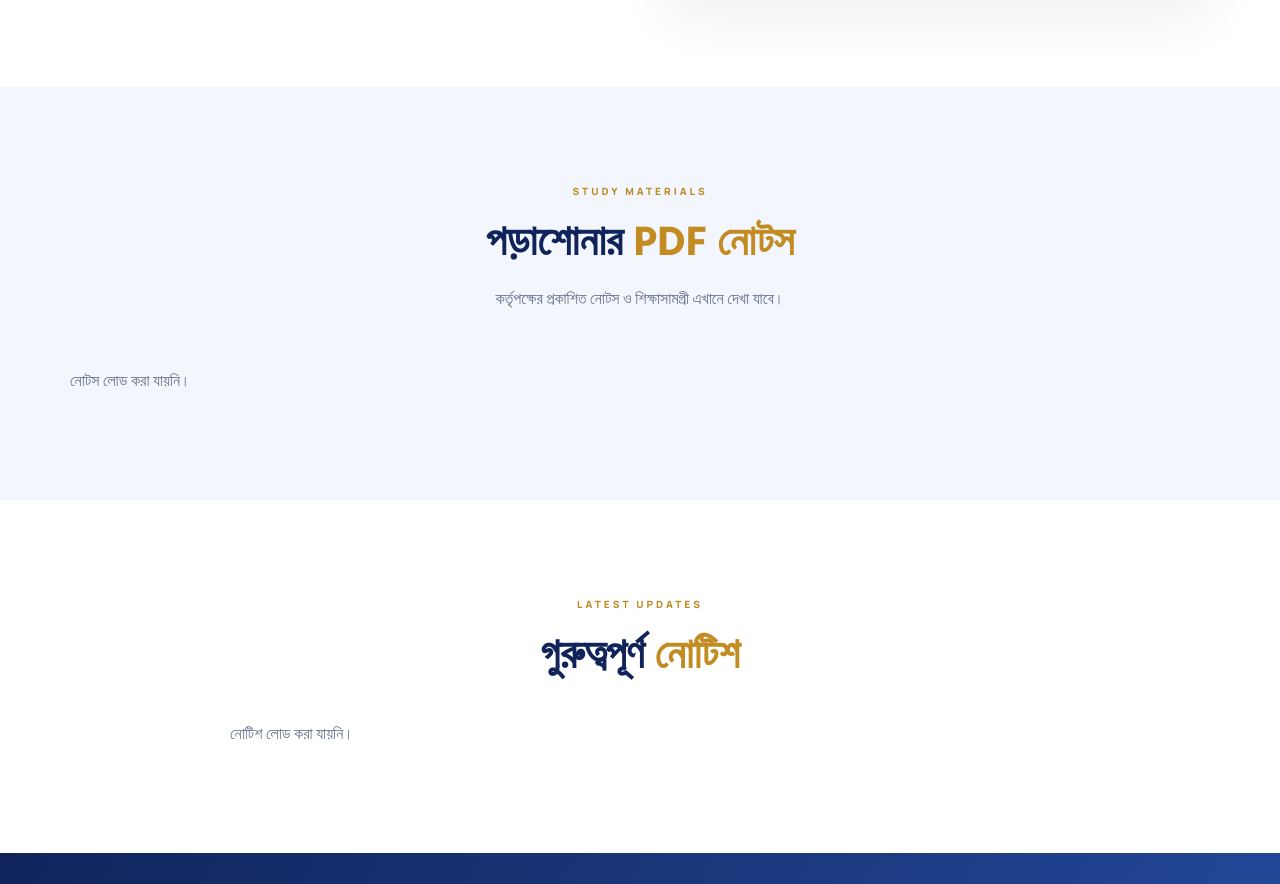
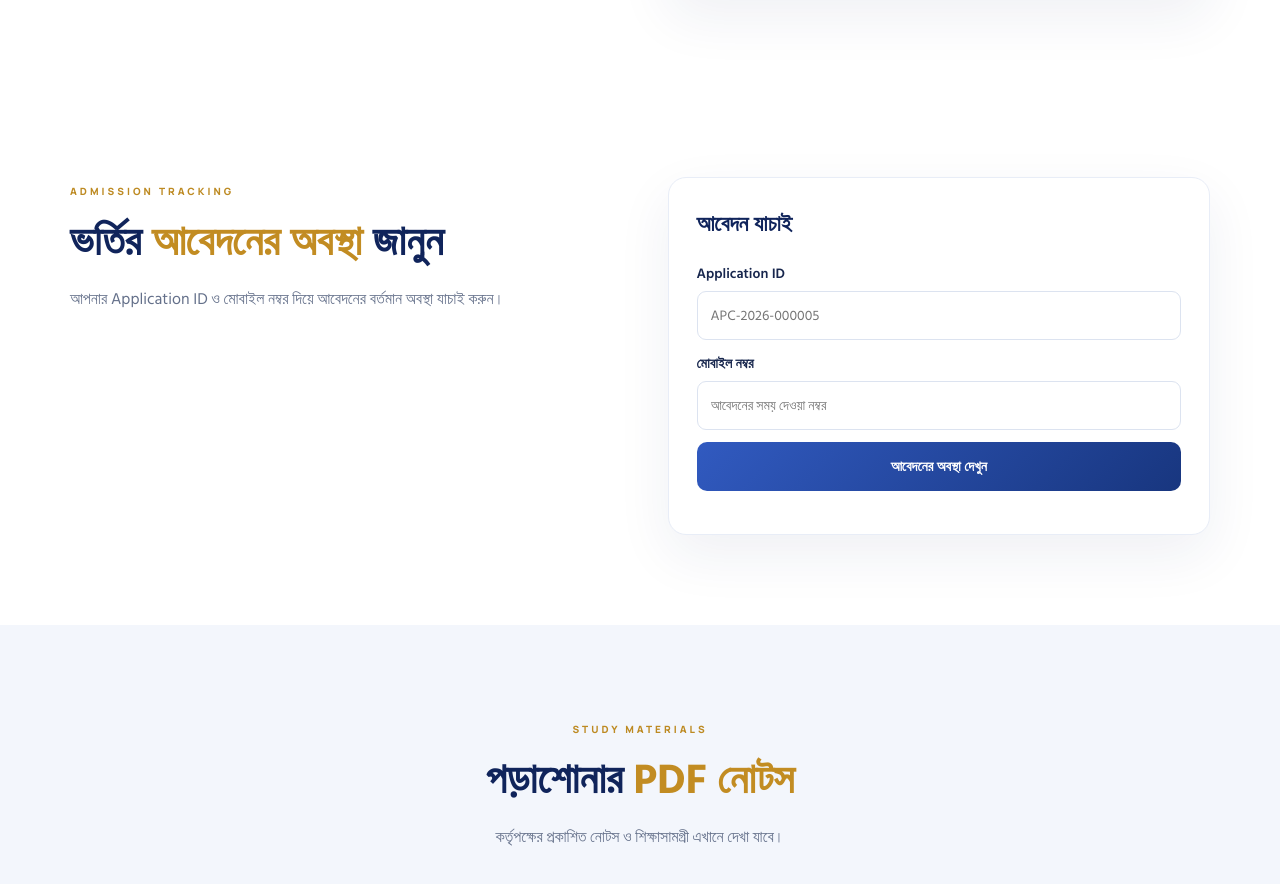
Before and after one commit to alorpothcoaching/alor-poth-coaching, a plain HTML site: page index.html in a window 1280 px wide. Shown: the part 2660-3544 px from the top of the page. Drawn offline with nearby package versions, Linux system fonts and the light colour scheme; no server answers.

Commit message:
Add admission tracking section to index.html

```diff
--- a/index.html
+++ b/index.html
@@ -81,6 +81,38 @@
       </div>
     </section>
 
+<section class="section wrap" id="admission-status">
+  <div class="two-col result-layout">
+    <div class="section-head left">
+      <span class="eyebrow dark">ADMISSION TRACKING</span>
+      <h2>ভর্তির <em>আবেদনের অবস্থা</em> জানুন</h2>
+      <p>আপনার Application ID ও মোবাইল নম্বর দিয়ে আবেদনের বর্তমান অবস্থা যাচাই করুন।</p>
+    </div>
+
+    <form id="admissionStatusForm" class="panel form">
+      <h3>আবেদন যাচাই</h3>
+
+      <label>Application ID
+        <input name="application_id"
+          placeholder="APC-2026-000005" required>
+      </label>
+
+      <label>মোবাইল নম্বর
+        <input name="phone" type="tel"
+          placeholder="আবেদনের সময় দেওয়া নম্বর" required>
+      </label>
+
+      <button class="btn primary full" type="submit">
+        আবেদনের অবস্থা দেখুন
+      </button>
+
+      <div id="admissionStatusOutput"
+        class="result-output" aria-live="polite"></div>
+    </form>
+  </div>
+</section>
+
+
     <section class="section soft" id="resources"><div class="wrap"><div class="section-head"><span class="eyebrow dark">STUDY MATERIALS</span><h2>পড়াশোনার <em>PDF নোটস</em></h2><p>কর্তৃপক্ষের প্রকাশিত নোটস ও শিক্ষাসামগ্রী এখানে দেখা যাবে।</p></div><div id="resourceList" class="resource-grid"><p class="muted">নোটস লোড হচ্ছে…</p></div></div></section>
     <section class="section wrap" id="notices"><div class="section-head"><span class="eyebrow dark">LATEST UPDATES</span><h2>গুরুত্বপূর্ণ <em>নোটিশ</em></h2></div><div id="noticeList" class="notice-list"><p class="muted">নোটিশ লোড হচ্ছে…</p></div></section>
 
```
